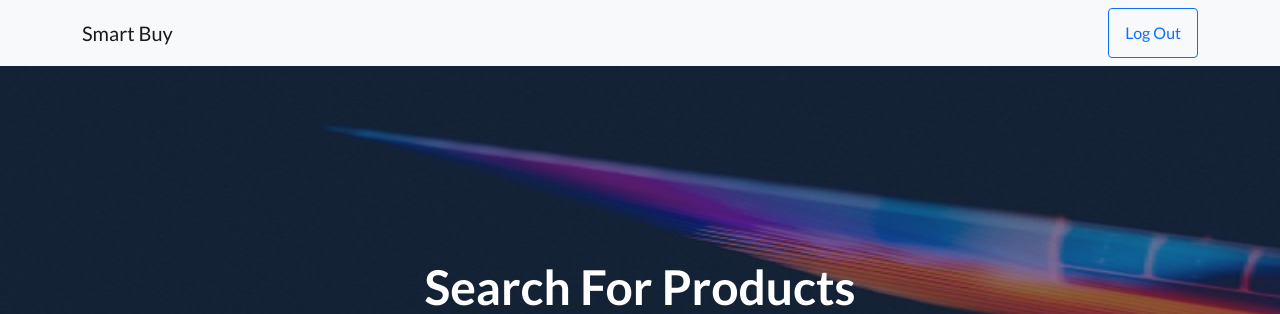
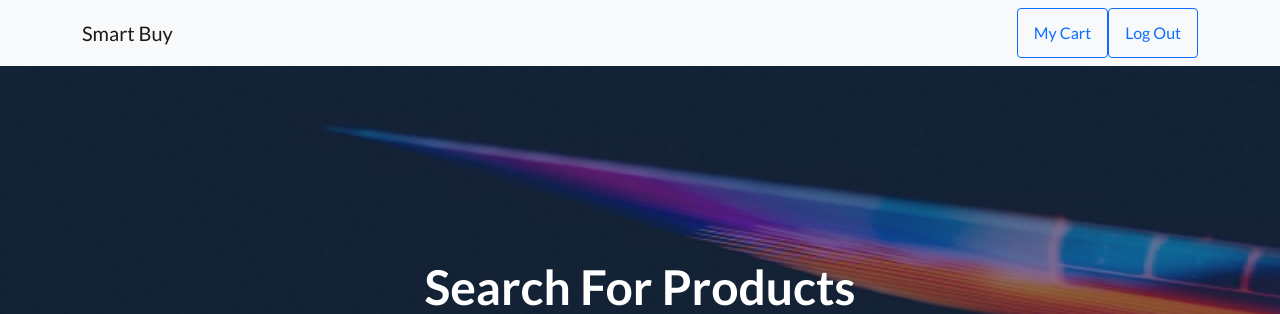
Before and after one commit to AshutoshJawanpuria/Smart-Buy, a Django app: page / in a window 1280 px wide. Shown: the top 314 px of the page. Run offline with Django 4.2, Linux system fonts and the light colour scheme; a user stored in the database is signed in; some libraries are stand-ins or nearby versions.

Commit message:
First Changes

```diff
--- a/templates/index.html
+++ b/templates/index.html
@@ -29,9 +29,16 @@
                 <!-- <button class="btn btn-outline-primary mr-1" href="#">Sign up</button>
                 <button class="btn btn-outline-primary" href="#">Login</button> -->
                 {% if user.is_authenticated %}
-                <form action="logout" method="GET">
+                <!-- <form action="logout" method="GET">
                     <button type="submit" class="btn btn-outline-primary" >Log Out</button>
-                </form>
+                </form> -->
+                <div class="btn-group" role="group" aria-label="Basic example">
+                    <form action="" method="GET">
+                     <button type="submit" class="btn btn-outline-primary" >My Cart</button>
+                    </form>
+                    <form action="logout" method="GET">
+                    <button type="submit" class="btn btn-outline-primary" >Log Out</button>
+                     </form>
                 {% else %}
                 <div class="btn-group" role="group" aria-label="Basic example">
                 <form action="register" method="GET">
```
Also changed, not shown: db.sqlite3.
